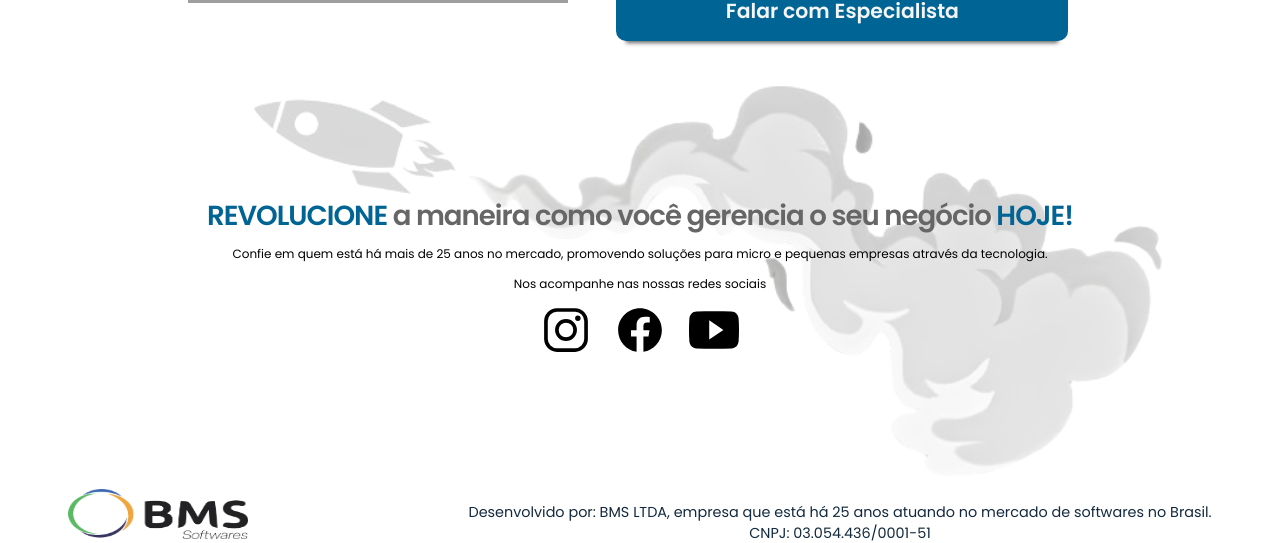
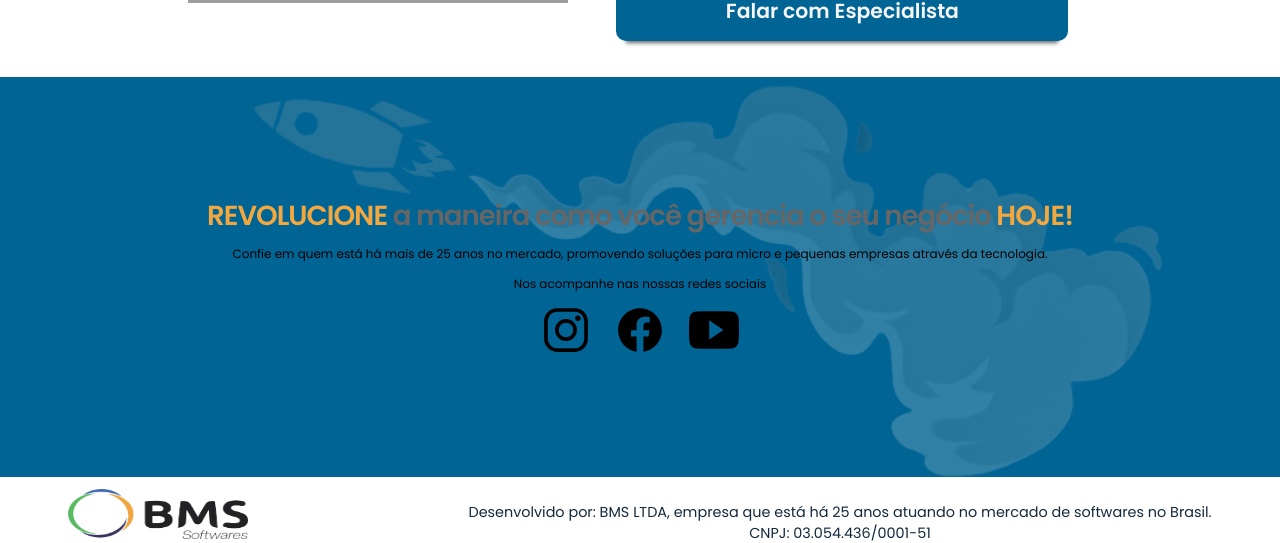
Before and after one commit to leobraboo/site-bmsgestao, a Next.js app: page / in a window 1280 px wide. Shown: the part 5094-5637 px from the top of the page. Built offline with nearby package versions, Linux system fonts and the light colour scheme; grey boxes are pictures that could not be loaded.

Commit message:
refactor

```diff
--- a/src/components/Excel/style.css
+++ b/src/components/Excel/style.css
@@ -88,7 +88,7 @@
   .container-excel {
     justify-content: center;
     height: 95vh !important;
-    padding: 1rem 0rem;
+    padding: 1rem 1rem;
   }
 
   .description-excel {
--- a/src/components/Footer/style.css
+++ b/src/components/Footer/style.css
@@ -47,7 +47,7 @@
   }
   .container-footer {
     padding: 0.5rem;
-    margin-bottom: 2rem;
+    margin-bottom: 1rem;
     justify-content: center;
     align-items: center;
     gap: 0;
--- a/src/components/Initial/style.css
+++ b/src/components/Initial/style.css
@@ -86,6 +86,7 @@
 
   .content-img-initial img {
     width: 340px;
+
     height: 270px;
   }
 }
@@ -99,6 +100,7 @@
 
   .content-img-initial img {
     width: 340px;
+
     height: 270px;
   }
 
@@ -116,6 +118,7 @@
 
   .content-img-initial img {
     width: 340px;
+
     height: 270px;
   }
 
--- a/src/components/Plans/style.css
+++ b/src/components/Plans/style.css
@@ -311,6 +311,9 @@
   .content-Plans {
     width: calc(100vw - 21rem)
   }
+  .container-Plans {
+    padding: 3rem 1rem 1rem 1rem;
+}
 
   .card-Plans {
     width: 100%;
--- a/src/components/PreFooter/style.css
+++ b/src/components/PreFooter/style.css
@@ -9,6 +9,7 @@
   flex-direction: column;
   position: relative;
   z-index: 1;
+  background-color: #006494;
 }
 
 .container-pre-footer::before {
@@ -22,7 +23,7 @@
   background-size: contain;
   background-repeat: no-repeat;
   background-position-x: center;
-  opacity: 0.5; /* Ajuste o valor de opacidade aqui */
+  opacity: 0.2; /* Ajuste o valor de opacidade aqui */
   z-index: -1;
 }
 
@@ -47,7 +48,7 @@
   text-align: center;
   letter-spacing: -1px;
   line-height: 34px;
-  color: #006494;
+  color:  #f2a83e;
 }
 
 .logo-footer {
@@ -84,7 +85,7 @@
     text-align: center;
     letter-spacing: 0px;
     line-height: 28px;
-    color: #666666;
+    color: whitesmoke;
   }
   .description-pre-footer {
     font-size: 1.2rem;
@@ -93,11 +94,11 @@
     text-align: center;
     letter-spacing: 0px;
     line-height: 20px;
-    color: #666666;
+    color: whitesmoke;
   }
   .logo-footer {
     width: 45px;
     height: 45px;
-    color: #0074aa;
+    color: black;
   }
 }
--- a/src/components/Specialist/style.css
+++ b/src/components/Specialist/style.css
@@ -86,3 +86,9 @@
   }
 
 }
+
+@media screen and (max-width: 380px) and (max-height: 670px) {
+  .container-specialist {
+    height: auto;
+  }
+}
```
